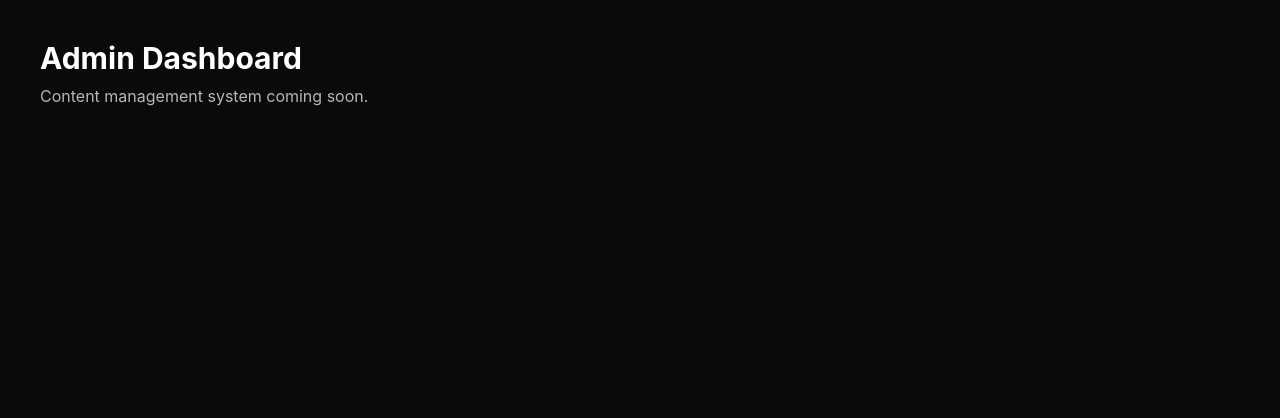
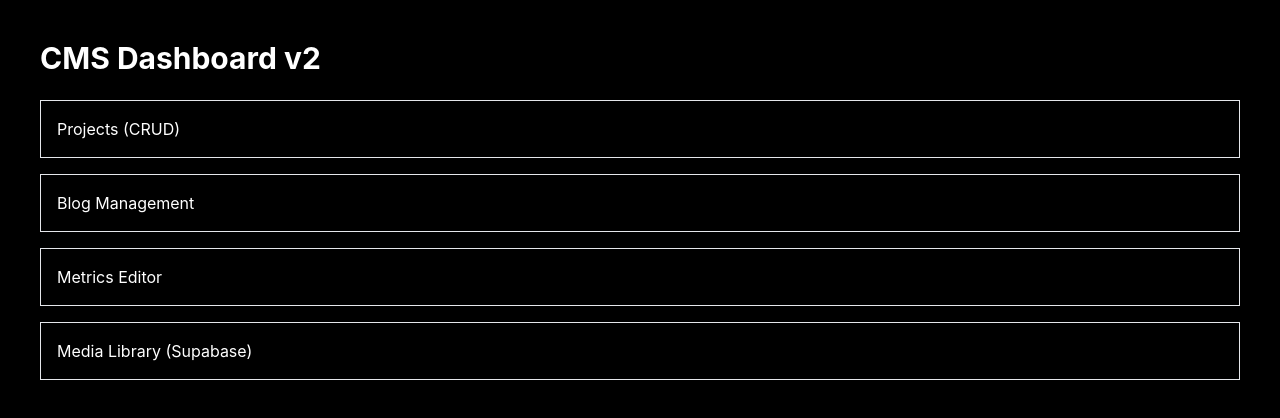
Before and after one commit to Emife1/victoria-emife-portfolio, a Next.js app: page /admin in a window 1280 px wide. Shown: the top 418 px of the page. Built offline with nearby package versions, Linux system fonts and the light colour scheme.

Commit message:
feat: upgrade CMS dashboard to v2

```diff
--- a/app/admin/page.tsx
+++ b/app/admin/page.tsx
@@ -1,8 +1,13 @@
 export default function AdminPage() {
   return (
-    <main className="p-10 bg-[#0A0A0A] text-white">
-      <h1 className="text-3xl font-bold">Admin Dashboard</h1>
-      <p className="opacity-70 mt-2">Content management system coming soon.</p>
+    <main className="p-10 bg-black text-white">
+      <h1 className="text-3xl font-bold">CMS Dashboard v2</h1>
+      <div className="grid gap-4 mt-6">
+        <div className="p-4 border">Projects (CRUD)</div>
+        <div className="p-4 border">Blog Management</div>
+        <div className="p-4 border">Metrics Editor</div>
+        <div className="p-4 border">Media Library (Supabase)</div>
+      </div>
     </main>
   );
 }
```
